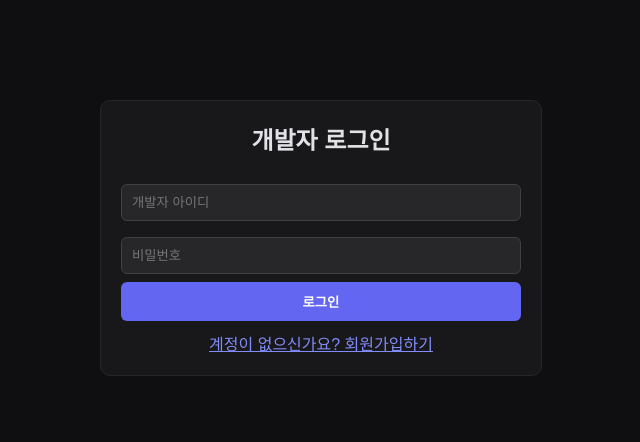
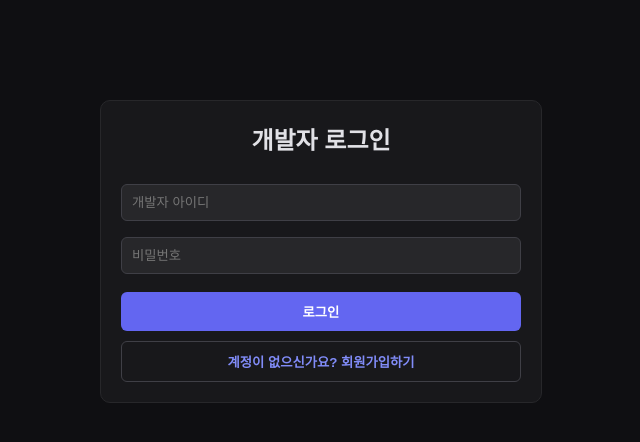
Before and after one commit to luasafedeveloper/luasafe-backend, a Flask app: page /admin in a window 1280 px wide. Shown: the top 442 px of the page, without its empty margins (319-959 px from the left). Run offline with Flask 3, Linux system fonts and the light colour scheme.

Commit message:
Update index.html

```diff
--- a/templates/admin/index.html
+++ b/templates/admin/index.html
@@ -15,10 +15,10 @@
         .btn-danger { background: #ef4444; color: white; }
         .btn-success { background: #10b981; color: white; }
         .btn-warning { background: #f59e0b; color: white; }
+        .btn-outline { background: transparent; color: #818cf8; border: 1px solid #3f3f46; width: 100%; margin-top: 10px; }
         .header { display: flex; justify-content: space-between; align-items: center; margin-bottom: 20px; }
         table { width: 100%; border-collapse: collapse; margin-top: 10px; }
         th, td { padding: 10px; border-bottom: 1px solid #27272a; text-align: left; font-size: 14px; }
-        .link-btn { color: #818cf8; cursor: pointer; text-decoration: underline; text-align: center; margin-top: 10px; }
     </style>
 </head>
 <body>
@@ -34,8 +34,8 @@
             <input type="text" id="inviteCode" placeholder="라이센스 코드 입력">
         </div>
 
-        <button id="authBtn" class="btn-primary" onclick="handleAuth()">로그인</button>
-        <div id="toggleAuth" class="link-btn" onclick="toggleAuthMode()">계정이 없으신가요? 회원가입하기</div>
+        <button id="authBtn" class="btn-primary" onclick="handleAuth()" style="margin-top: 10px;">로그인</button>
+        <button class="btn-outline" onclick="toggleAuthMode()" id="toggleAuth">계정이 없으신가요? 회원가입하기</button>
     </div>
 
     <!-- 대시보드 섹션 -->
@@ -194,7 +194,7 @@
     }
 
     async function generateKey() {
-        let scriptName = document.getElementById('keyScriptSelect'].value;
+        let scriptName = document.getElementById('keyScriptSelect').value;
         let type = document.getElementById('durationType').value;
         let amount = document.getElementById('durationAmount').value;
 
```
